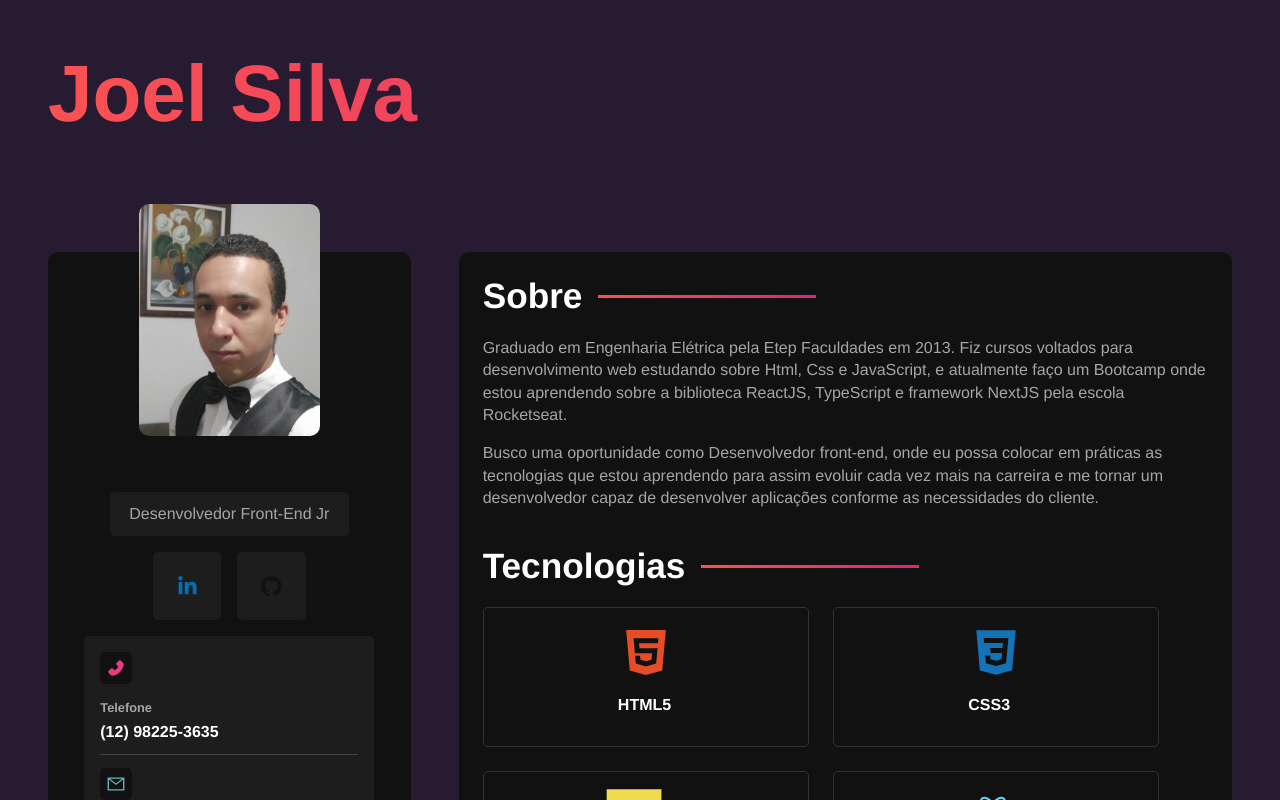
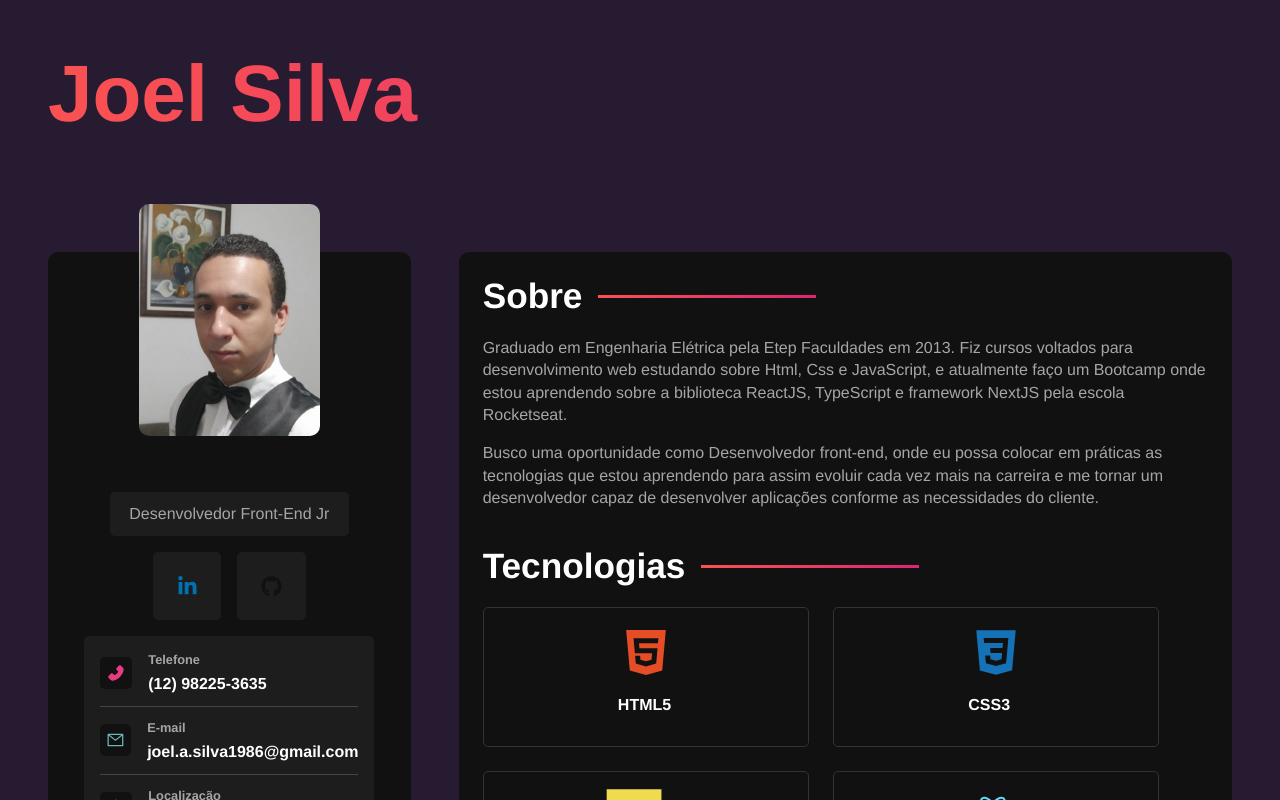
Before and after one commit to joelsilva1986/Portifolio-web, a React (Vite) app: page / in a window 1280 px wide. Shown: the top 800 px of the page. Built offline with nearby package versions, Linux system fonts and the light colour scheme.

Commit message:
Atualizando o info-card

```diff
--- a/src/styles/components/informationContainer.sass
+++ b/src/styles/components/informationContainer.sass
@@ -13,7 +13,6 @@
 
     .info-card
         @include mixins.center
-        display: grid
         justify-content: start
         gap: 1rem
         padding-bottom: 0.8rem
```
